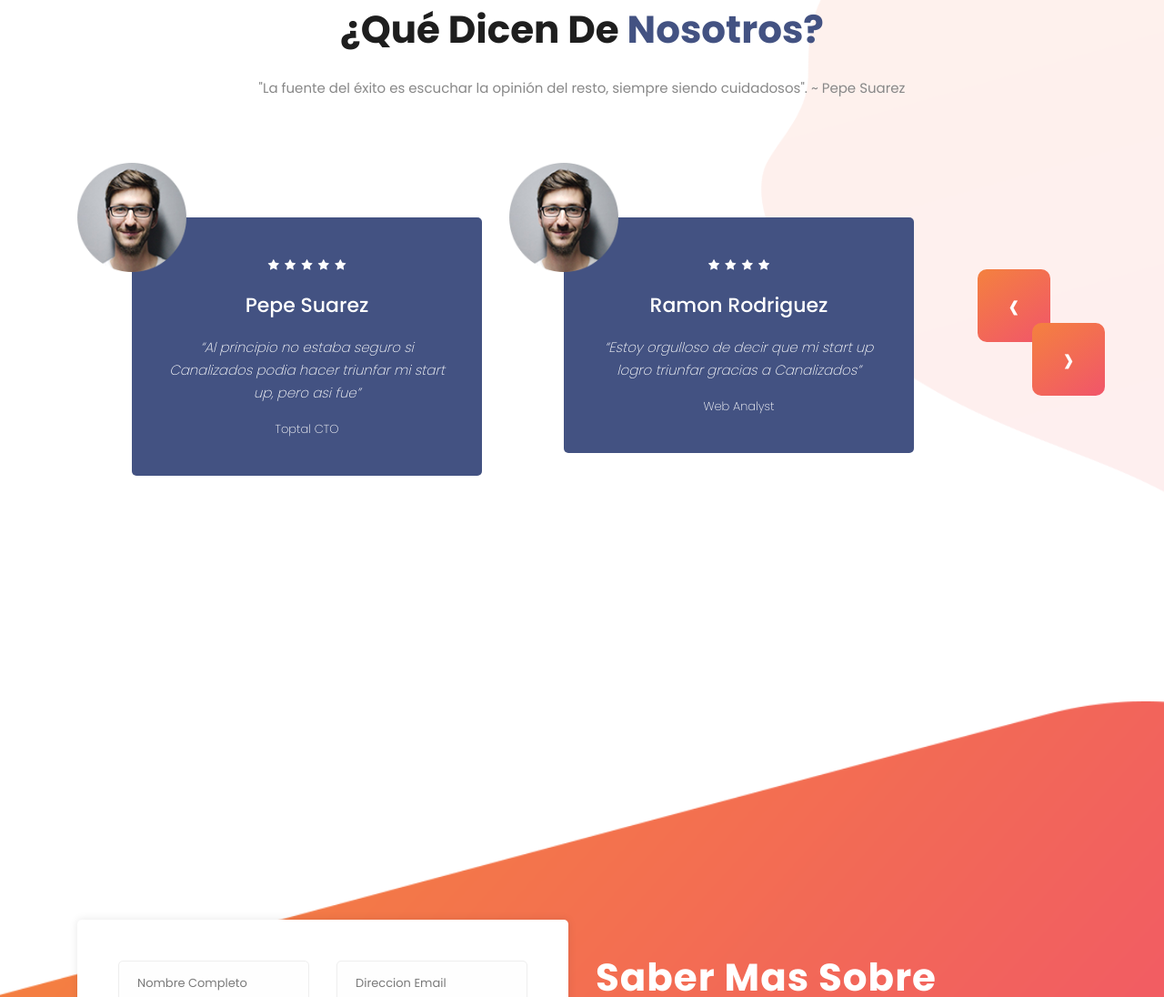
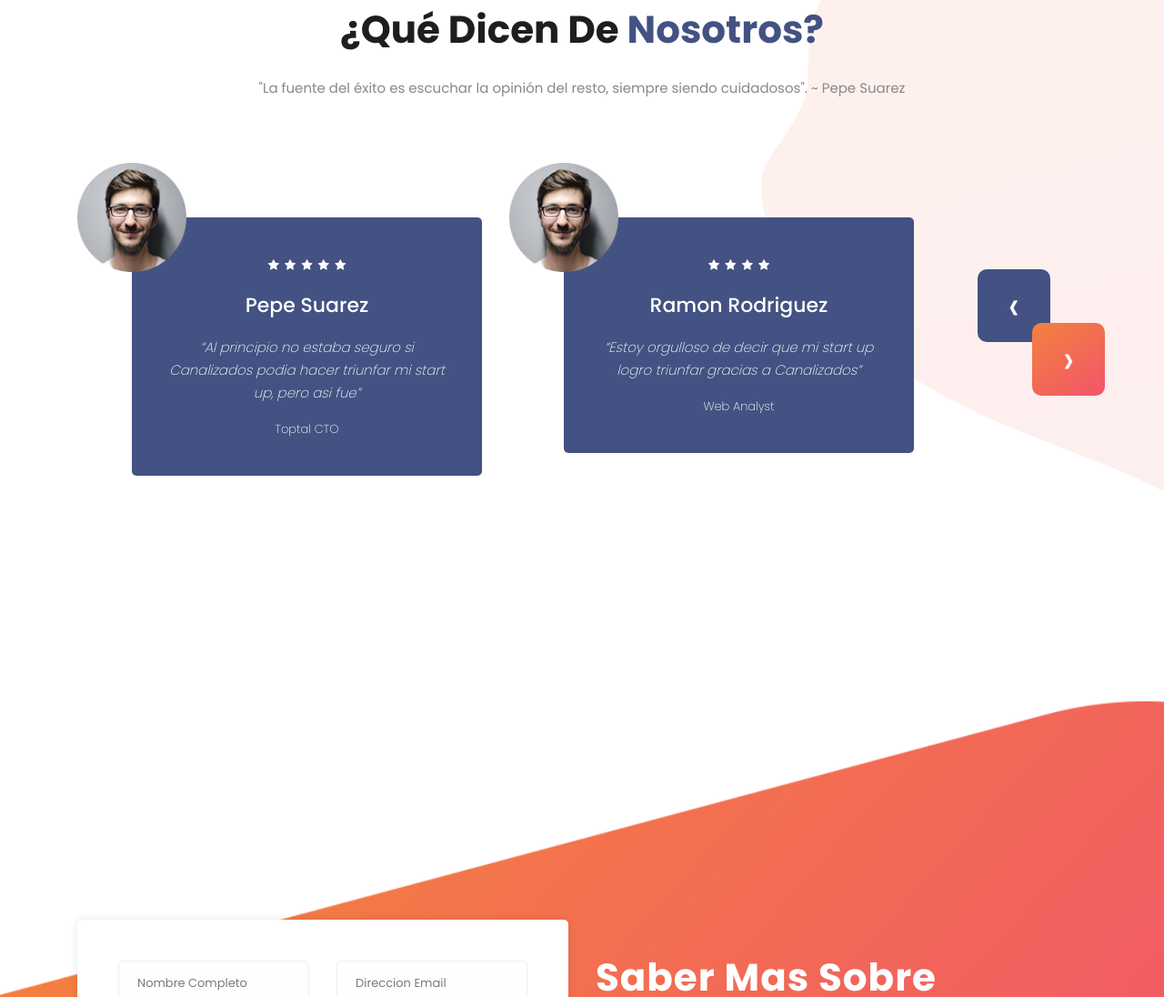
Before and after one commit to juliswer/landing-example, a plain HTML site: page index.html in a window 1280 px wide. Shown: the part 2202-3298 px from the top of the page at 91% size. Drawn offline with Linux system fonts and the light colour scheme; some packages are replaced by stand-ins of ours; a script that the page names is missing.

Commit message:
uploading new files

```diff
--- a/assets/css/templatemo-lava.css
+++ b/assets/css/templatemo-lava.css
@@ -943,8 +943,7 @@ testimonials
   line-height: 80px;
   text-align: center;
   display: inline-block;
-  background: rgb(244,129,63);
-  background: linear-gradient(145deg, rgba(244,129,63,1) 0%, rgba(241,85,106,1) 100%);
+  background: #435282;
   position: absolute;
 }
 
```
